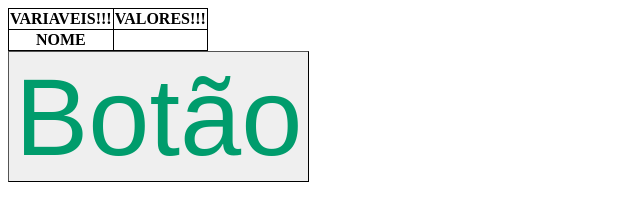
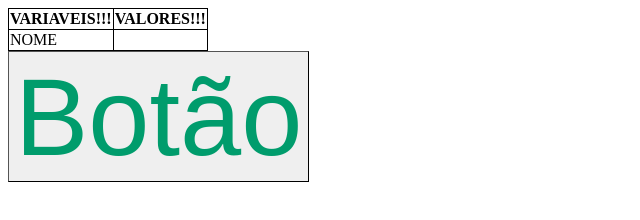
Before and after one commit to Noobs0nes/Ficha-DND5E, a plain HTML site: page index.html in a window 1280 px wide. Shown: the full height of the page, 0-640 px from the left. Drawn offline with Linux system fonts and the light colour scheme.

Commit message:
Update index.html

```diff
--- a/index.html
+++ b/index.html
@@ -8,20 +8,12 @@
   <body>
     <TABLE>
       <tr>
-        <th>
-          VARIAVEIS!!!
-        </th>
-        <th>
-          VALORES!!!
-        </th>
+        <th>VARIAVEIS!!!</th>
+        <th>VALORES!!!</th>
       </tr>
       <tr>
-        <th>
-          NOME
-        </th>
-        <th>
-
-        </th>
+        <td>NOME</td>
+        <th> </th>
       </tr>
     </TABLE>
 
```
